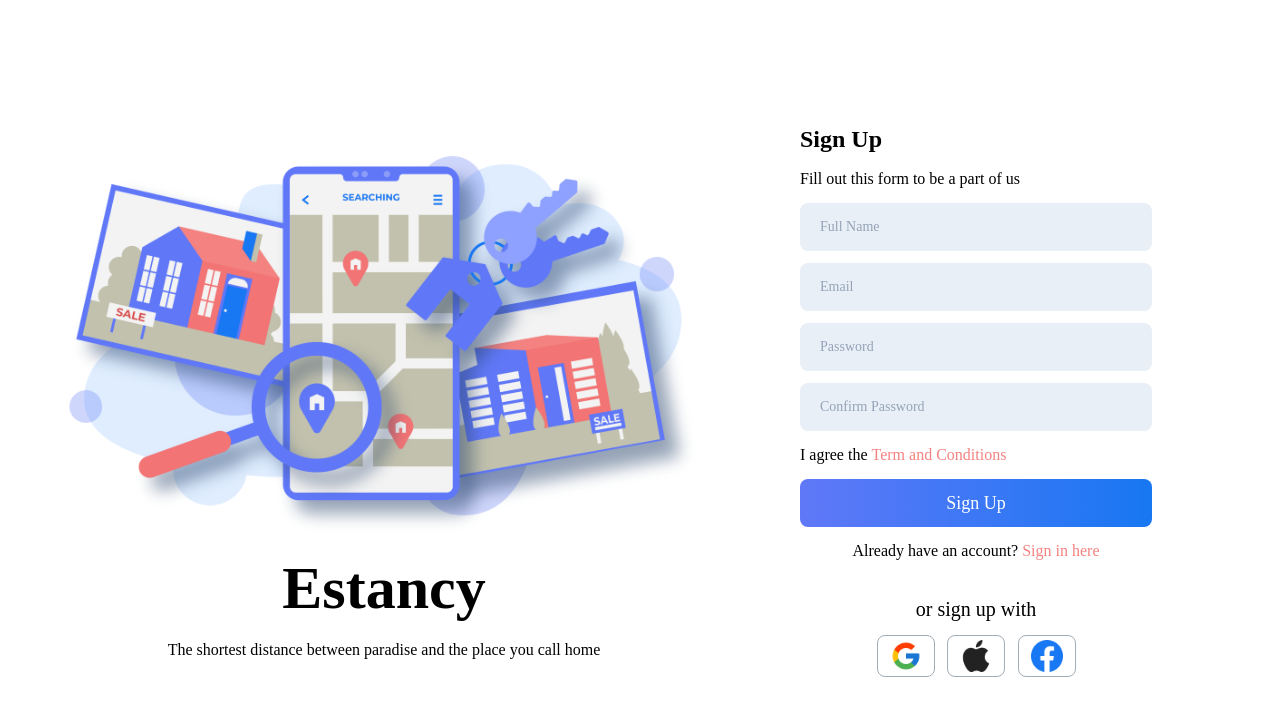
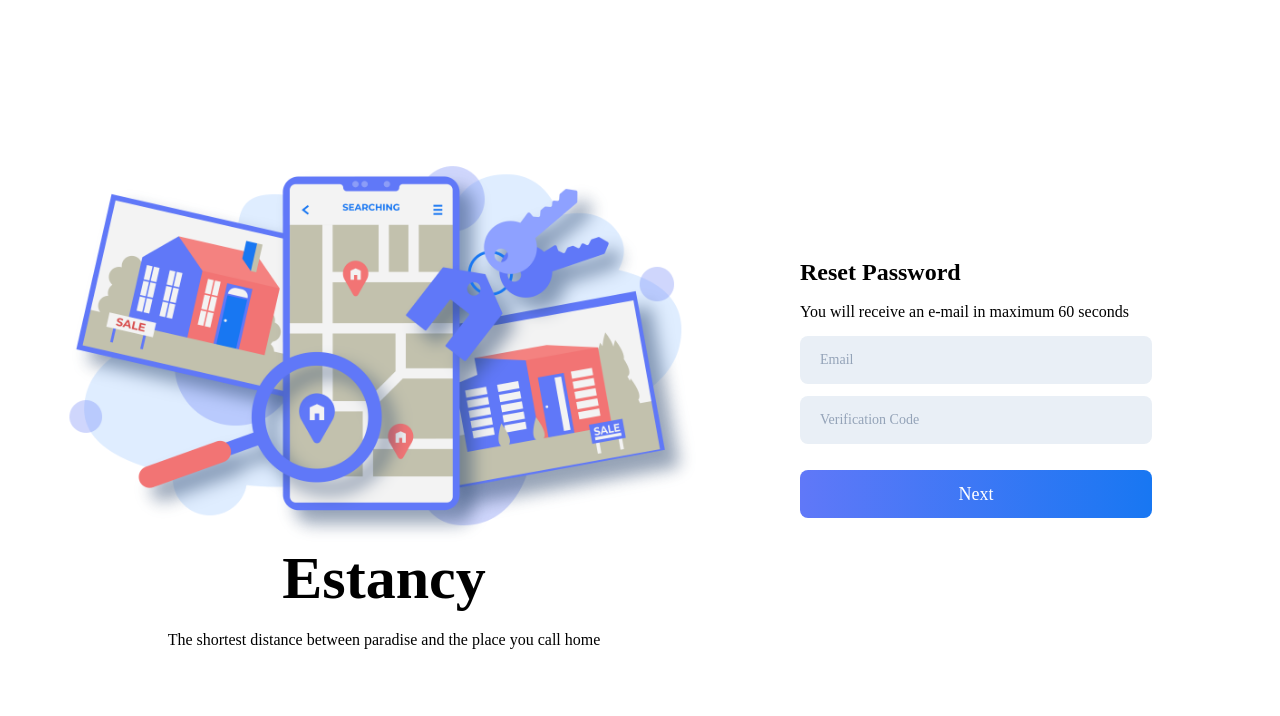
Before and after one commit to farid-maulana/Estancy, a React (Create React App) app: page /verification in a window 1280 px wide. Shown: the top 716 px of the page. Built offline with nearby package versions, Linux system fonts and the light colour scheme.

Commit message:
Fixing route reset password

```diff
--- a/src/App.jsx
+++ b/src/App.jsx
@@ -4,6 +4,8 @@ import Login from './pages/auth/Login'
 import Register from './pages/auth/Register'
 import Home from './pages/client/Home'
 import AboutUs from './pages/client/AboutUs'
+import ResetPassword1 from './pages/auth/ResetPassword1';
+import ResetPassword2 from './pages/auth/ResetPassword2';
 
 function App() {
   return (
@@ -11,8 +13,8 @@ function App() {
       <Routes>
         <Route path='/login' element={<Login/>}/>
         <Route path='/register' element={<Register/>}/>
-        <Route path='/verification' element={<Register/>}/>
-        <Route path='/reset-password' element={<Register/>}/>
+        <Route path='/verification' element={<ResetPassword1/>}/>
+        <Route path='/reset-password' element={<ResetPassword2/>}/>
         <Route path='/' element={<Home/>}/>
         <Route path='/about-us' element={<AboutUs/>}/>
       </Routes>
--- a/src/pages/auth/Login.jsx
+++ b/src/pages/auth/Login.jsx
@@ -19,7 +19,7 @@ const Login = () => {
           <InputField type={'email'} id={'email'} name={'email'} placeholder={'Enter your email'}/>
           <InputField type={'password'} id={'password'} name={'password'} placeholder={'Enter your password'}/>
           <div className='flex justify-end mb-3'>
-            <a href='#' tag={Link} to={'verification'} className='text-secondary font-medium'>Forgot your password?</a>
+            <Link to={'/verification'} className='text-secondary font-medium'>Forgot your password?</Link>
           </div>
           <Link to={'/'}>
             <Button value={'Sign In'}/>
--- a/src/pages/auth/ResetPassword1.jsx
+++ b/src/pages/auth/ResetPassword1.jsx
@@ -18,7 +18,7 @@ const ResetPassword1 = () => {
                     <InputField type={'text'} id={'email'} name={'email'} placeholder={'Email'} />
                     <InputField type={'text'} id={'verification_code'} name={'verification_code'} placeholder={'Verification Code'} />
                     <div className='py-3.5'>
-                        <Link to={'reset-password'}>
+                        <Link to={'/reset-password'}>
                             <Button value={'Next'} />
                         </Link>
                     </div>
```
